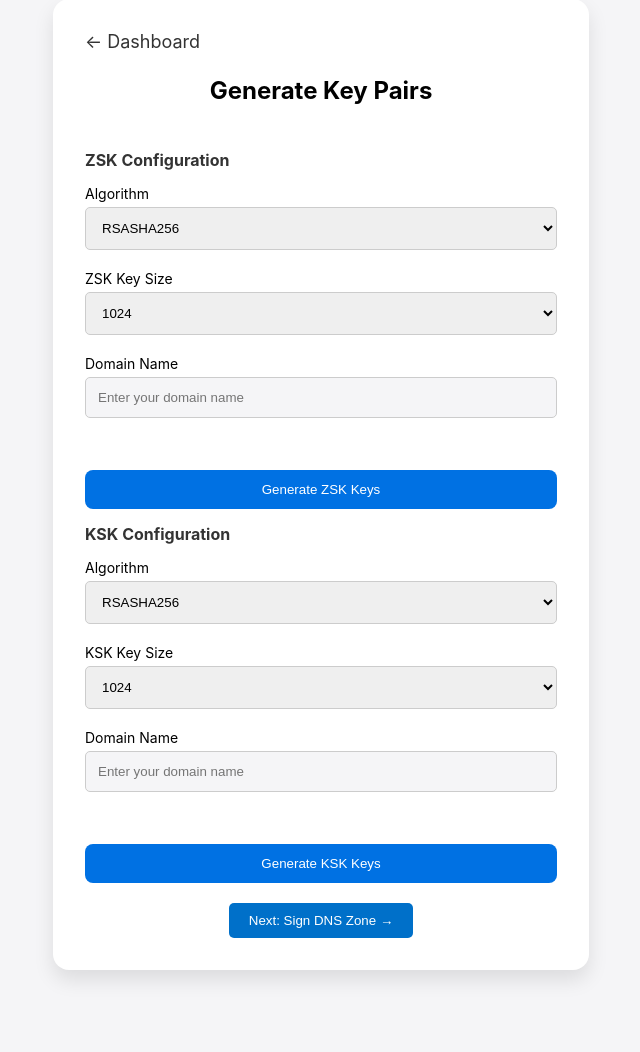
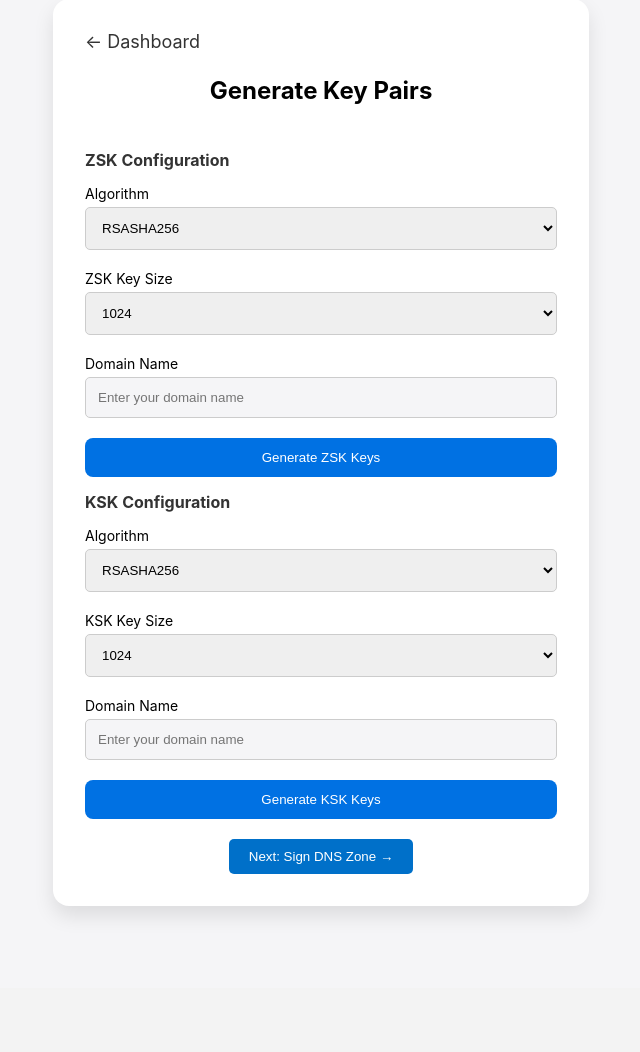
Before and after one commit to lakshankd/flask-dnssec, a Flask app: template templates/generate_keys.html in a window 1280 px wide. Shown: the part 134-1186 px from the top of the page, without its empty margins (319-959 px from the left). After the commit the page ends 1048 px from the top, so only its background shows below. Run offline with Flask 3, Linux system fonts and the light colour scheme; the template is opened without the code that fills it, so the values that code supplies are empty.

Commit message:
fixing issue in info para

```diff
--- a/static/js/generate_keys.js
+++ b/static/js/generate_keys.js
@@ -30,7 +30,11 @@ $(document).ready(function () {
         updateKeySizes('#ksk-algorithm', '#ksk-key-size');
     });
 
-    // Initially populate the key sizes for both ZSK and KSK
     updateKeySizes('#zsk-algorithm', '#zsk-key-size');
     updateKeySizes('#ksk-algorithm', '#ksk-key-size');
+
+    // Button disable functionality
+    $('#generate-zsk-btn').prop('disabled', true);
+    $('#generate-ksk-btn').prop('disabled', true);
+
 })
--- a/templates/generate_keys.html
+++ b/templates/generate_keys.html
@@ -24,11 +24,11 @@
             <input class="generate-keys-input" type="text" id="zsk-domain-name" name="domain-name"
                    placeholder="Enter your domain name" required>
 
-            <p id="zsk-key-info" class="zsk-key-info"></p>
-
             <button class="generate-keys-btn" type="button" id="generate-zsk-btn">
                 Generate ZSK Keys
             </button>
+
+            <p id="zsk-key-info" class="zsk-key-info" hidden="hidden"></p>
         </form>
 
         <form class="generate-keys-form" id="generate-keys-form">
@@ -47,10 +47,12 @@
             <input class="generate-keys-input" type="text" id="ksk-domain-name" name="domain-name"
                    placeholder="Enter your domain name" required>
 
-            <p id="ksk-key-info" class="ksk-key-info"></p>
+
             <button class="generate-keys-btn" type="button" id="generate-ksk-btn">
                 Generate KSK Keys
             </button>
+
+            <p id="ksk-key-info" class="ksk-key-info" hidden="hidden"></p>
         </form>
 
         <button class="next-step-btn">
```
